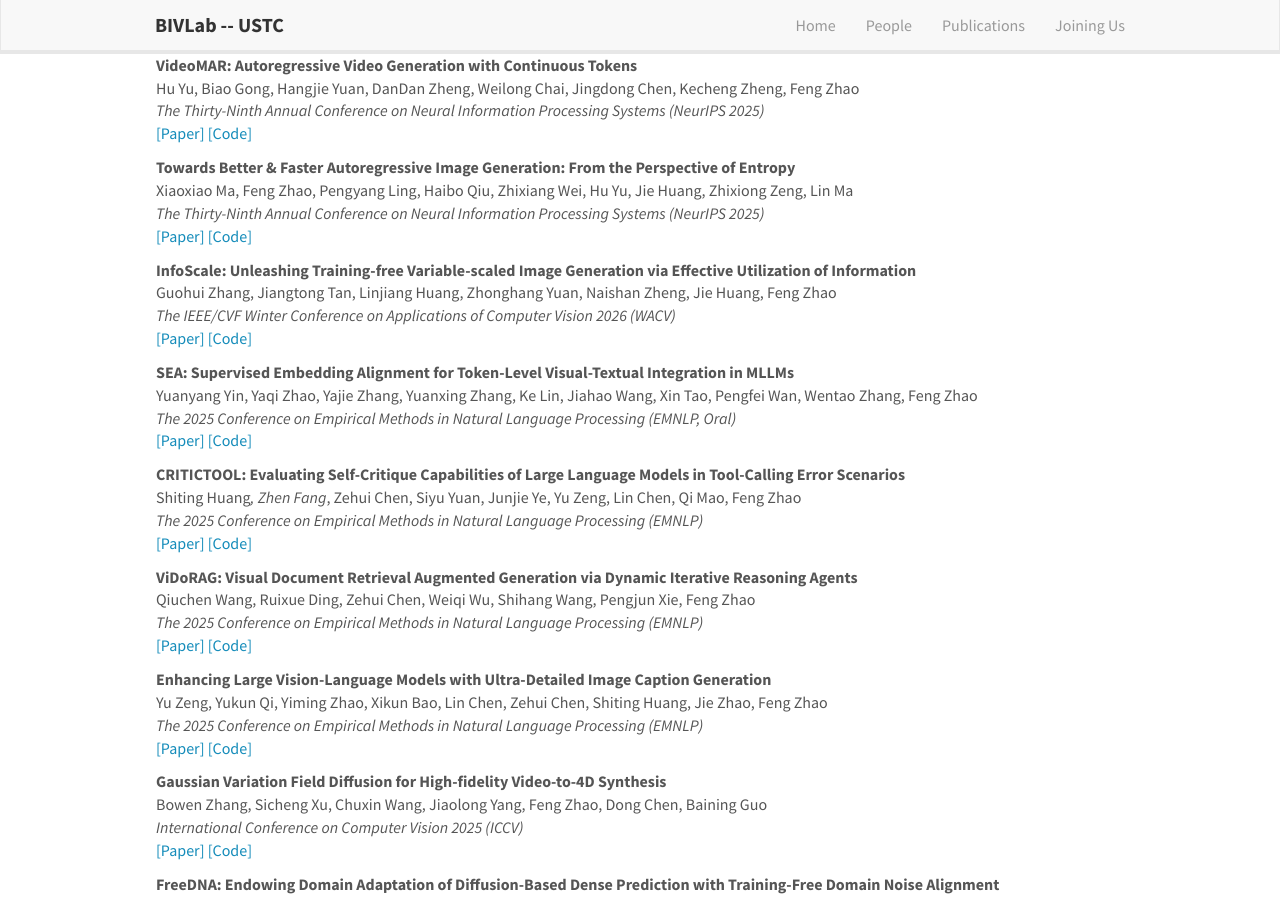
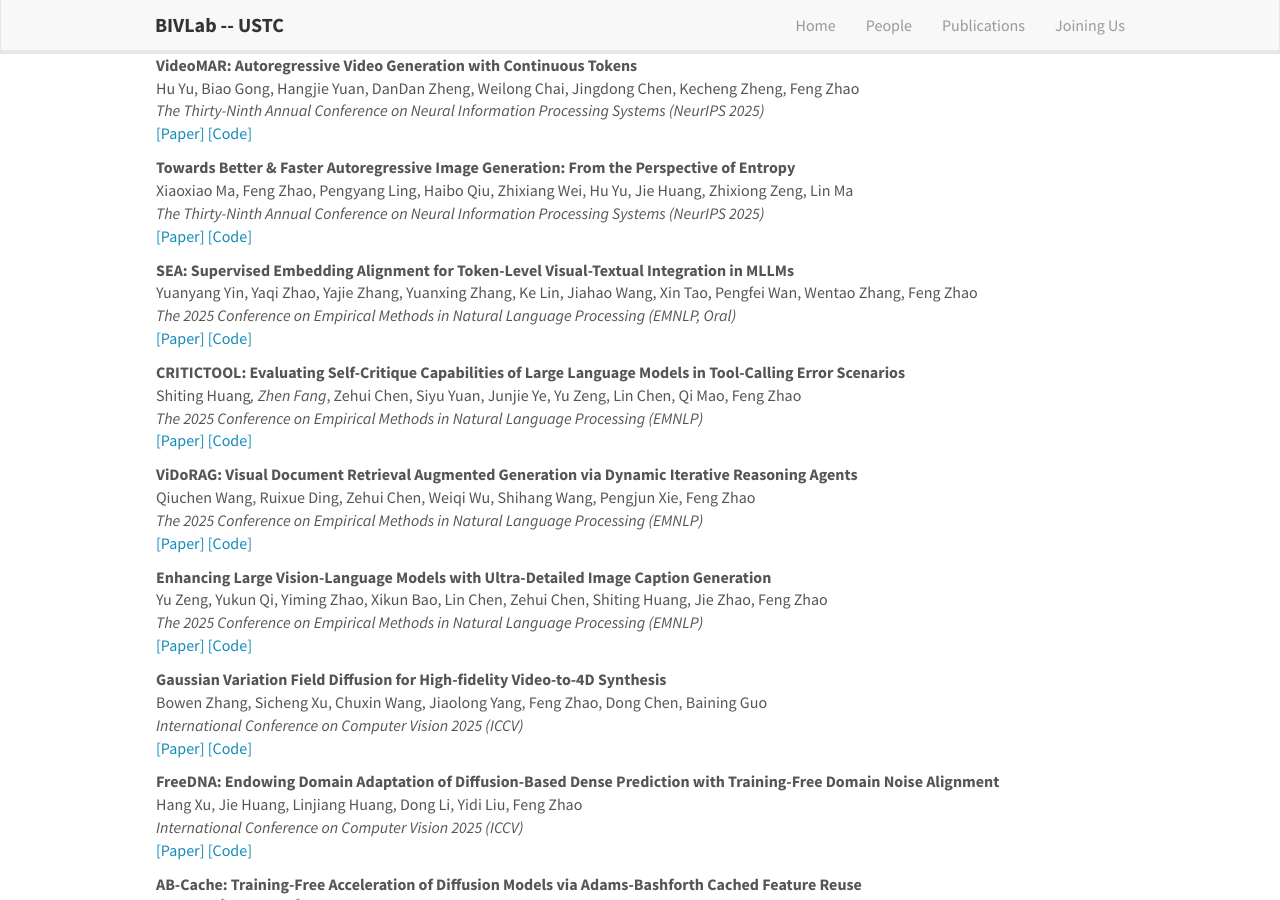
Before and after one commit to bivlab123/bivlab123.github.io, a Jekyll site: the page built from _pages/publications.md, in a window 1280 px wide and 900 px high, scrolled down 774 px. Built offline with Jekyll 4.4.1, drawn with Linux system fonts in a browser that asks for light colours; nearby versions of some CDN libraries.

Commit message:
Update publist_2025.yml

```diff
--- a/_data/publist_2025.yml
+++ b/_data/publist_2025.yml
@@ -58,18 +58,6 @@
     display: \[Paper\]
   code:
     url: https://github.com/krennic999/ARsample
-    display: \[Code\]
-  highlight: 0
-  year: 2025
-
-- title: "InfoScale: Unleashing Training-free Variable-scaled Image Generation via Effective Utilization of Information"
-  authors: Guohui Zhang, Jiangtong Tan, Linjiang Huang, Zhonghang Yuan, Naishan Zheng, Jie Huang, Feng Zhao
-  venue: "The IEEE/CVF Winter Conference on Applications of Computer Vision 2026 (WACV)"
-  link:
-    url:
-    display: \[Paper\]
-  code:
-    url:
     display: \[Code\]
   highlight: 0
   year: 2025
```
